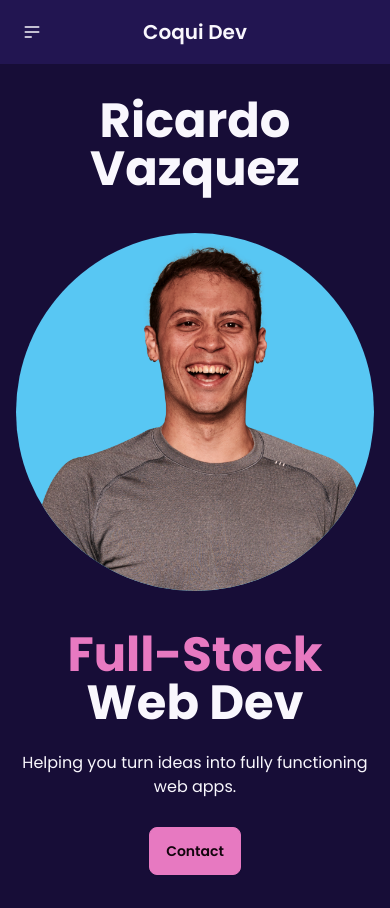
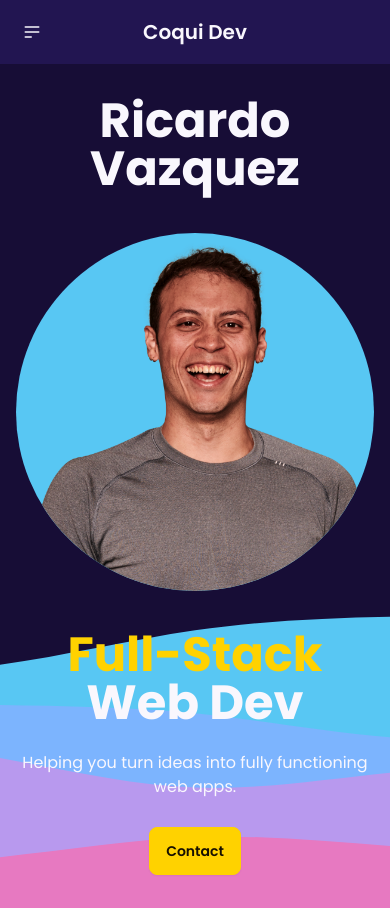
Before and after one commit to ric-vazq/portfolio, a React (Vite) app: page / in a window 390 px wide. Built offline with nearby package versions, Linux system fonts and the light colour scheme; what tailwindcss-animated would draw is missing.

Commit message:
changes to home page and position fix about page

```diff
--- a/src/components/Carousel.jsx
+++ b/src/components/Carousel.jsx
@@ -4,11 +4,11 @@ import { v4 as uuidv4 } from "uuid";
 export default function Carousel(props) {
   const { images } = props;
   return (
-    <div className="w-80 lg:w-5/6 carousel rounded-box">
+    <div className="w-full carousel rounded-box">
       {images.map((image) => {
         return (
           <div className="carousel-item w-full" key={uuidv4()}>
-            <LazyLoadImage src={image} />
+            <img src={image} />
           </div>
         );
       })}
--- a/src/components/Header.jsx
+++ b/src/components/Header.jsx
@@ -1,29 +1,35 @@
 import { Link } from "react-router-dom";
 import { useNavigate } from "react-router-dom";
 import photo from "../assets/Ricardo-transp.png";
-import { LazyLoadImage } from "react-lazy-load-image-component";
+import waves from "../assets/layered-waves-haikei.svg";
 
 export default function Header() {
-  const navigate = useNavigate()
+  const navigate = useNavigate();
   return (
-    <div className="hero min-h-screen bg-base-200">
+    <div className="hero min-h-screen aspect-960/300 bg-cover bg-no-repeat" style={{backgroundImage: `url(${waves})`}}>
       <div className="hero-content flex-col lg:flex-row-reverse gap-10">
         <div className="flex flex-col items-center gap-10 lg:gap-4 lg:flex-col-reverse p-0">
           <h1 className="text-5xl lg:text-3xl font-bold text-center">
             Ricardo Vazquez
           </h1>
-          <LazyLoadImage src={photo} className="rounded-full w-96 bg-secondary animate-fade-left animate-duration-1000 animate-ease-in hover:cursor-pointer" onClick={()=>{navigate("/about-me")}}/>
+          <img
+            src={photo}
+            className="rounded-full w-96 bg-secondary animate-fade-left animate-duration-1000 animate-ease-in hover:cursor-pointer"
+            onClick={() => {
+              navigate("/about-me");
+            }}
+          />
         </div>
 
         <div className="flex flex-col items-center lg:items-start text-center lg:text-start">
           <h1 className="text-5xl font-bold">
-            <span className="text-primary">Full-Stack</span>
+            <span className="lg:text-primary text-accent">Full-Stack</span>
             <br className="hidden lg:inline-block" /> Web Dev
           </h1>
           <p className="pt-6 pb-7 max-w-md text-center lg:text-left">
             Helping you turn ideas into fully functioning web apps.
           </p>
-          <Link to={"/contact"} className="btn btn-primary">
+          <Link to={"/contact"} className="btn btn-accent text-accent-content lg:btn-primary lg:text-primary-content">
             Contact
           </Link>
         </div>
--- a/src/pages/AboutPage.jsx
+++ b/src/pages/AboutPage.jsx
@@ -12,10 +12,10 @@ export default function AboutPage() {
   return (
     <div className="h-full w-11/12 mx-auto py-8 lg:py-12 flex flex-col gap-8 items-center lg:grid lg:grid-cols-2 lg:grid-rows-9 lg:place-items-start">
       <h1 className="text-4xl lg:text-5xl font-semibold">Who is Ricardo?</h1>
-      <div className="lg:row-span-9 lg:place-self-start">
+      <div className="w-full lg:row-span-9 lg:flex lg:justify-around lg:items-start">
         <Carousel images={images} />
       </div>
-      <article className="lg:row-span-8 prose max-w-md">
+      <article className="lg:row-span-8 prose w-full">
         <h2 className="text-primary">About Me</h2>
         <p className="">
           I am a young professional living and working in Berlin, Germany.
--- a/src/pages/HomePage.jsx
+++ b/src/pages/HomePage.jsx
@@ -2,7 +2,7 @@ import Header from "../components/Header";
 
 export default function HomePage() {
   return (
-    <div className="bg-white flex flex-col">
+    <div className="flex flex-col">
       <Header />
     </div>
   );
--- a/tailwind.config.js
+++ b/tailwind.config.js
@@ -21,6 +21,9 @@ export default {
       fontFamily: {
         poppins: ["Poppins", "sans-serif"],
       },
+      aspectRatio: {
+        '960/300': "960 / 300",
+      },
     },
   },
   plugins: [daisyui, typography, tailwindcssAnimated],
```
Also changed, not shown: src/assets/layered-waves-haikei.svg (added).
